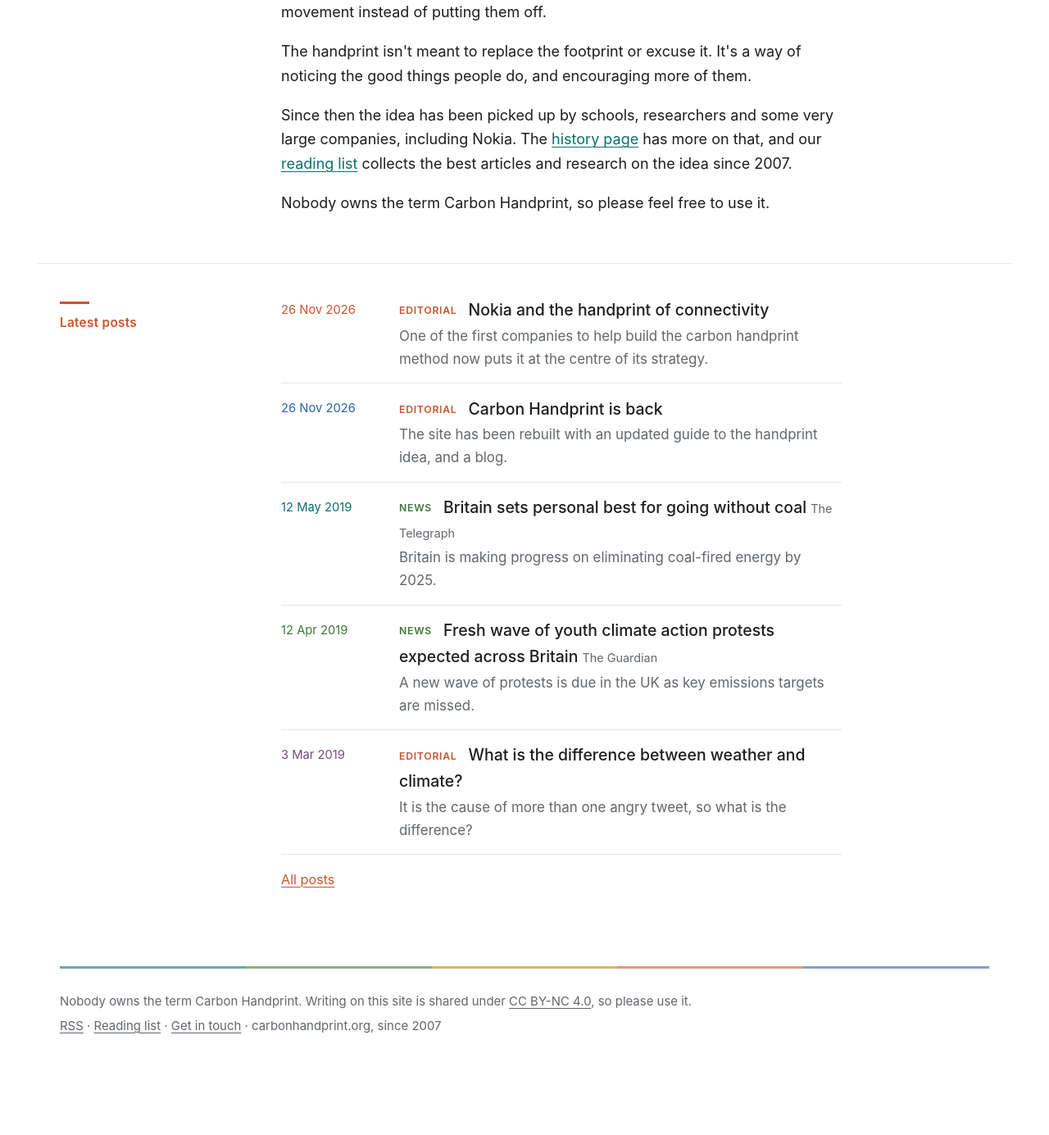
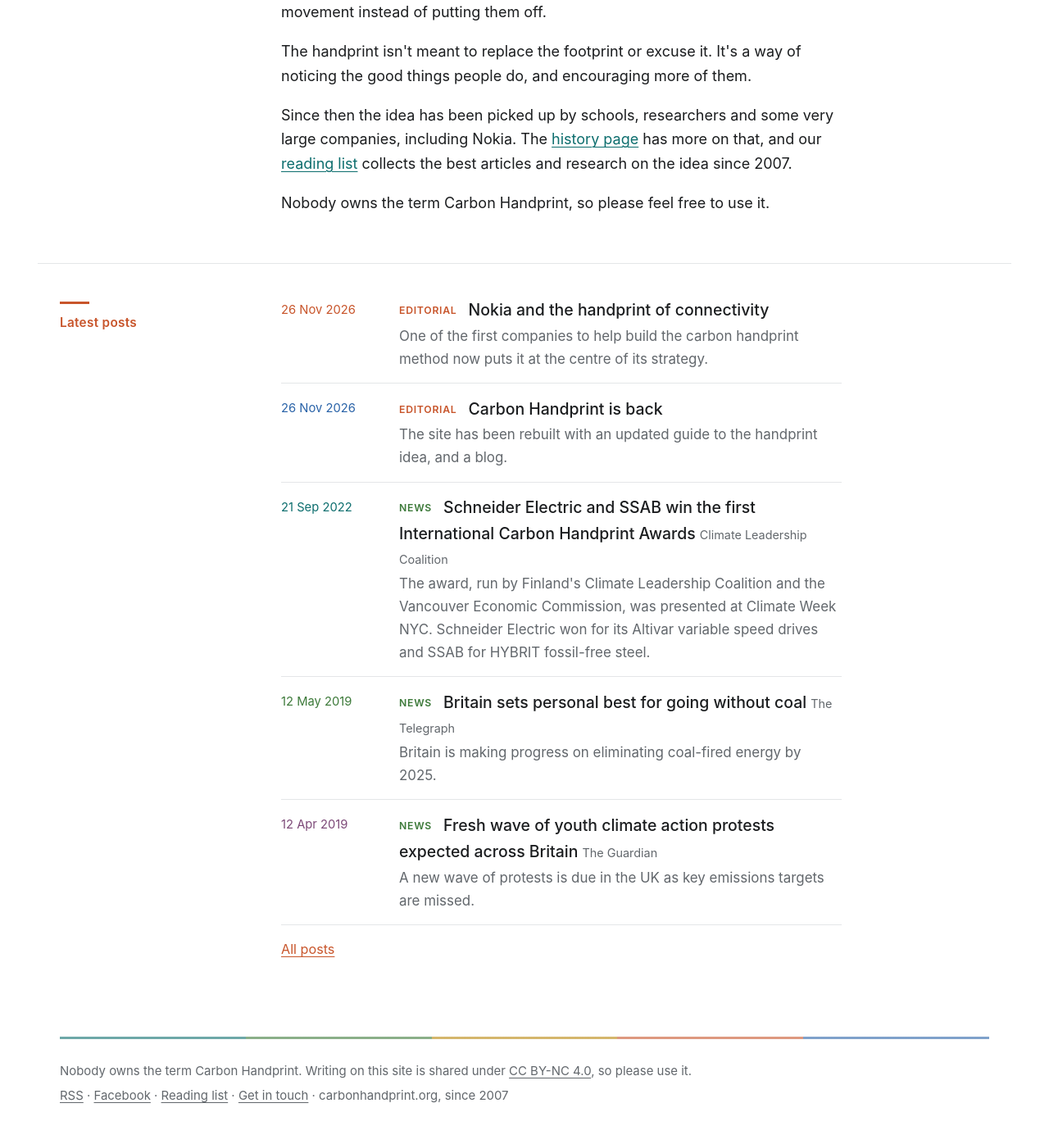
Before and after one commit to multiplicit-com/carbonhandprint, a Jekyll site: the page built from index.html, in a window 1280 px wide and 1400 px high, scrolled down 793 px. Shown: the top 1385 px of the window at 82% size. Built offline with Jekyll 4.4.1, drawn with Linux system fonts in a browser that asks for light colours; before the commit the page ends 2108 px from its top, so only the background shows below that.

Commit message:
Add 2022 Carbon Handprint Award and Facebook page
Co-Authored-By: Claude Opus 5.5 <noreply@anthropic.com>
Claude-Session: https://claude.ai/code/session_01Li7jXRtkERso7tJFT24TLP

```diff
--- a/_config.yml
+++ b/_config.yml
@@ -6,9 +6,12 @@ description: >-
 url: "https://carbonhandprint.org"
 baseurl: ""
 lang: en-GB
+facebook_url: https://www.facebook.com/CarbonHandprint/
 logo: /android-chrome-192x192.png
 social:
   name: Carbon Handprint
+  links:
+    - https://www.facebook.com/CarbonHandprint/
 timezone: Europe/London
 
 permalink: /blog/:year/:month/:title/
--- a/_data/milestones.yml
+++ b/_data/milestones.yml
@@ -41,3 +41,8 @@
   date: "2026-11"
   kind: milestone
   text: "carbonhandprint.org is rebuilt, with an updated guide and a blog."
+
+- when: "September 2022"
+  date: "2022-09"
+  kind: event
+  text: "The first <a href=\"https://carbonhandprintaward.com/\">International Carbon Handprint Award</a>, run by Finland's Climate Leadership Coalition and the Vancouver Economic Commission, is presented at Climate Week NYC. Schneider Electric and SSAB win, judged using the VTT/LUT handprint method."
--- a/_includes/footer.html
+++ b/_includes/footer.html
@@ -2,6 +2,6 @@
   <div class="wrap">
     <p>Nobody owns the term Carbon Handprint. Writing on this site is shared under
       <a href="https://creativecommons.org/licenses/by-nc/4.0/">CC BY-NC 4.0</a>, so please use it.</p>
-    <p><a href="{{ '/feed.xml' | relative_url }}">RSS</a> · <a href="{{ '/reading/' | relative_url }}">Reading list</a> · <a href="{{ '/about/#get-in-touch' | relative_url }}">Get in touch</a> · carbonhandprint.org, since 2007</p>
+    <p><a href="{{ '/feed.xml' | relative_url }}">RSS</a> · <a href="{{ site.facebook_url }}" rel="me">Facebook</a> · <a href="{{ '/reading/' | relative_url }}">Reading list</a> · <a href="{{ '/about/#get-in-touch' | relative_url }}">Get in touch</a> · carbonhandprint.org, since 2007</p>
   </div>
 </footer>
--- /dev/null
+++ b/_posts/2022-09-21-international-carbon-handprint-award.md
@@ -0,0 +1,10 @@
+---
+title: "Schneider Electric and SSAB win the first International Carbon Handprint Awards"
+type: news
+link: https://news.cision.com/miltton/r/schneider-electric-and-ssab-receive-world-s-first-international-carbon-handprint-awards-in-new-york,c3633932
+source: Climate Leadership Coalition
+description: "The award, run by Finland's Climate Leadership Coalition and the Vancouver Economic Commission, was presented at Climate Week NYC. Schneider Electric won for its Altivar variable speed drives and SSAB for HYBRIT fossil-free steel."
+date: 2022-09-21
+---
+
+The award, run by Finland's Climate Leadership Coalition and the Vancouver Economic Commission, was presented at Climate Week NYC. Schneider Electric won for its Altivar variable speed drives and SSAB for HYBRIT fossil-free steel, with honorary certificates for Neste, Schneider's RM AirSeT switchgear and Polar Night Energy's sand battery. Entries were judged using the VTT/LUT carbon handprint method. More at [carbonhandprintaward.com](https://carbonhandprintaward.com/).
```
Also changed, not shown: about.md (+1 -1 lines).
